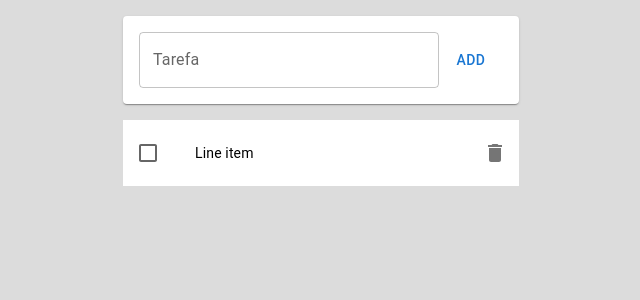
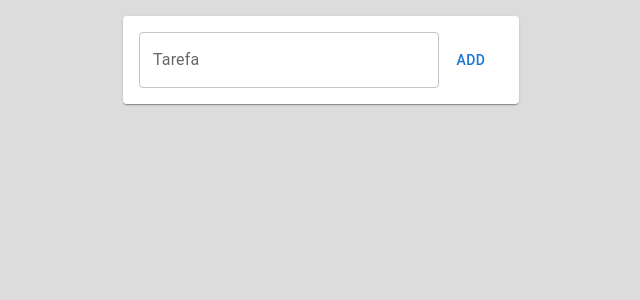
Before and after one commit to AndersonRFC/todo-list, a React (Create React App) app: page / in a window 1280 px wide. Shown: the top 300 px of the page, without its empty margins (319-959 px from the left). Built offline with nearby package versions, Linux system fonts and the light colour scheme.

Commit message:
to do's em produção

```diff
--- a/src/App.js
+++ b/src/App.js
@@ -1,5 +1,5 @@
 import "./App.css";
-import Home from "./pages/home"
+import Home from "./pages/Home"
 
 function App() {
   return (
--- a/src/componentes/Form.jsx
+++ b/src/componentes/Form.jsx
@@ -1,15 +1,32 @@
 import { Button, Paper, TextField } from "@mui/material";
-import React from "react";
+import React, { useState } from "react";
+import { pressButtonEnter } from "./Utilities";
 
-export default function Form() {
+
+export default function Form({todoHandler}) {
+
+  pressButtonEnter("#outlined-basic", "#submit");
+
+  const [text, setText] = useState(null);
+
   return (
     <div>
       <Paper style={{ padding: "1em" }}>
-        <div style={{ display:"flex", justifyContent: "center"}}>
-          <TextField id="outlined-basic" label="Tarefa" variant="outlined" fullWidth/>
-          <Button variant="text">Add</Button>
+        <div style={{ display: "flex", justifyContent: "center" }}>
+          <TextField
+            id="outlined-basic"
+            label="Tarefa"
+            variant="outlined"
+            onChange={(e) => setText(e.target.value)}
+            fullWidth
+          />
+          <Button id="submit" variant="text" onClick={() => todoHandler(text)}>
+            Add
+          </Button>
         </div>
       </Paper>
     </div>
   );
 }
+
+//depois mude o prettier: Print Width
--- a/src/componentes/TodoItem.jsx
+++ b/src/componentes/TodoItem.jsx
@@ -1,16 +1,17 @@
-import * as React from 'react';
-import List from '@mui/material/List';
-import ListItem from '@mui/material/ListItem';
-import ListItemButton from '@mui/material/ListItemButton';
-import ListItemIcon from '@mui/material/ListItemIcon';
-import ListItemText from '@mui/material/ListItemText';
-import Checkbox from '@mui/material/Checkbox';
-import IconButton from '@mui/material/IconButton';
-import DeleteIcon from '@mui/icons-material/Delete';
+import * as React from "react";
+import List from "@mui/material/List";
+import ListItem from "@mui/material/ListItem";
+import ListItemButton from "@mui/material/ListItemButton";
+import ListItemIcon from "@mui/material/ListItemIcon";
+import ListItemText from "@mui/material/ListItemText";
+import Checkbox from "@mui/material/Checkbox";
+import IconButton from "@mui/material/IconButton";
+import DeleteIcon from "@mui/icons-material/Delete";
+import { Paper } from "@mui/material";
 
 export default function TodoItem() {
-
   return (
+    <Paper>
       <ListItem
         secondaryAction={
           <IconButton edge="end" aria-label="comments">
@@ -21,14 +22,11 @@ export default function TodoItem() {
       >
         <ListItemButton role={undefined} dense>
           <ListItemIcon>
-                <Checkbox
-                  edge="start"
-                  tabIndex={-1}
-                  disableRipple
-                />
+            <Checkbox edge="start" tabIndex={-1} disableRipple />
           </ListItemIcon>
-              <ListItemText primary={`Line item`}/>
+          <ListItemText primary={`Line item`} />
         </ListItemButton>
       </ListItem>
+    </Paper>
   );
 }
--- /dev/null
+++ b/src/componentes/Utilities.jsx
@@ -0,0 +1,12 @@
+export function pressButtonEnter(textId, buttonId){
+    document.addEventListener("keyup", function(e){
+        if(e.key === 'Enter'){
+          var textArea = document.querySelector(textId);
+          if(textArea.value != ""){
+            var btn = document.querySelector(buttonId);
+            btn.click();
+            textArea.value = "";
+          }
+        }
+    });
+}
--- a/src/pages/home.jsx
+++ b/src/pages/home.jsx
@@ -1,16 +1,30 @@
-import { List } from '@mui/material'
-import { Container } from '@mui/system'
-import React from 'react'
-import Form from '../componentes/Form'
-import TodoItem from '../componentes/TodoItem'
+import { List } from "@mui/material";
+import { Container } from "@mui/system";
+import React, { useState } from "react";
+import Form from "../componentes/Form";
+import TodoItem from "../componentes/TodoItem";
 
-export default function home() {
+export default function Home() {
+  const [todos, setTodos] = useState([]);
+
+  const todoHandler = (todo) => {
+    console.log(todo);
+    //setTodos([...todos, todo]);
+  };
+
   return (
-    <Container maxWidth="xs" style={{ marginTop: "1em" }}>
-      <Form />
-      <List sx={{ bgcolor: "background.paper", marginTop: "1em" }}>
-      <TodoItem />
+    <Container
+      maxWidth="xs"
+      style={{ marginTop: "1em" }}
+    >
+      <Form todoHandler={todoHandler} />
+      <List sx={{ marginTop: "1em" }}>
+        {todos.map((todo) => (
+          <div style={{ marginTop: "1em" }}>
+            <TodoItem />
+          </div>
+        ))}
       </List>
     </Container>
-  )
+  );
 }
```
Also changed, not shown: 1 other file (tests, documents, lock files or other folders). Lines whose indentation alone changed are shown as unchanged.
